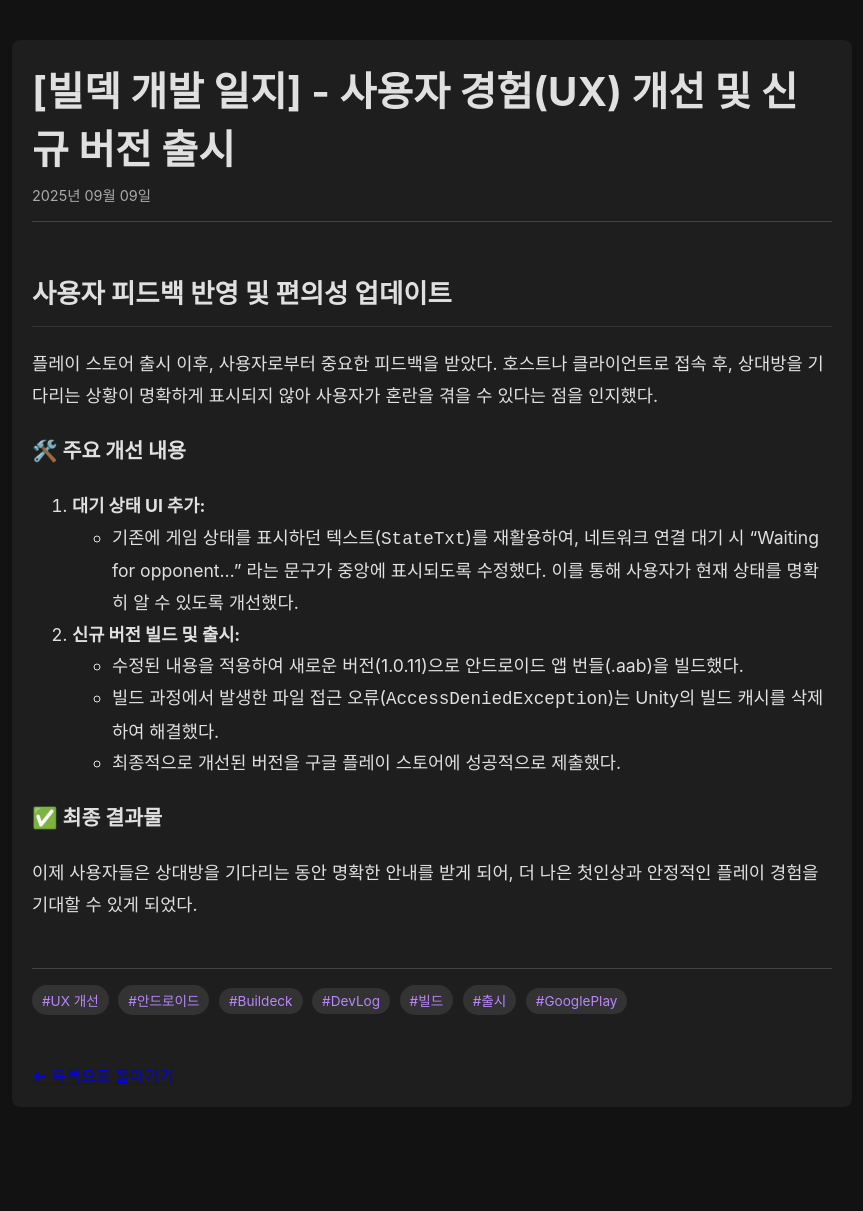
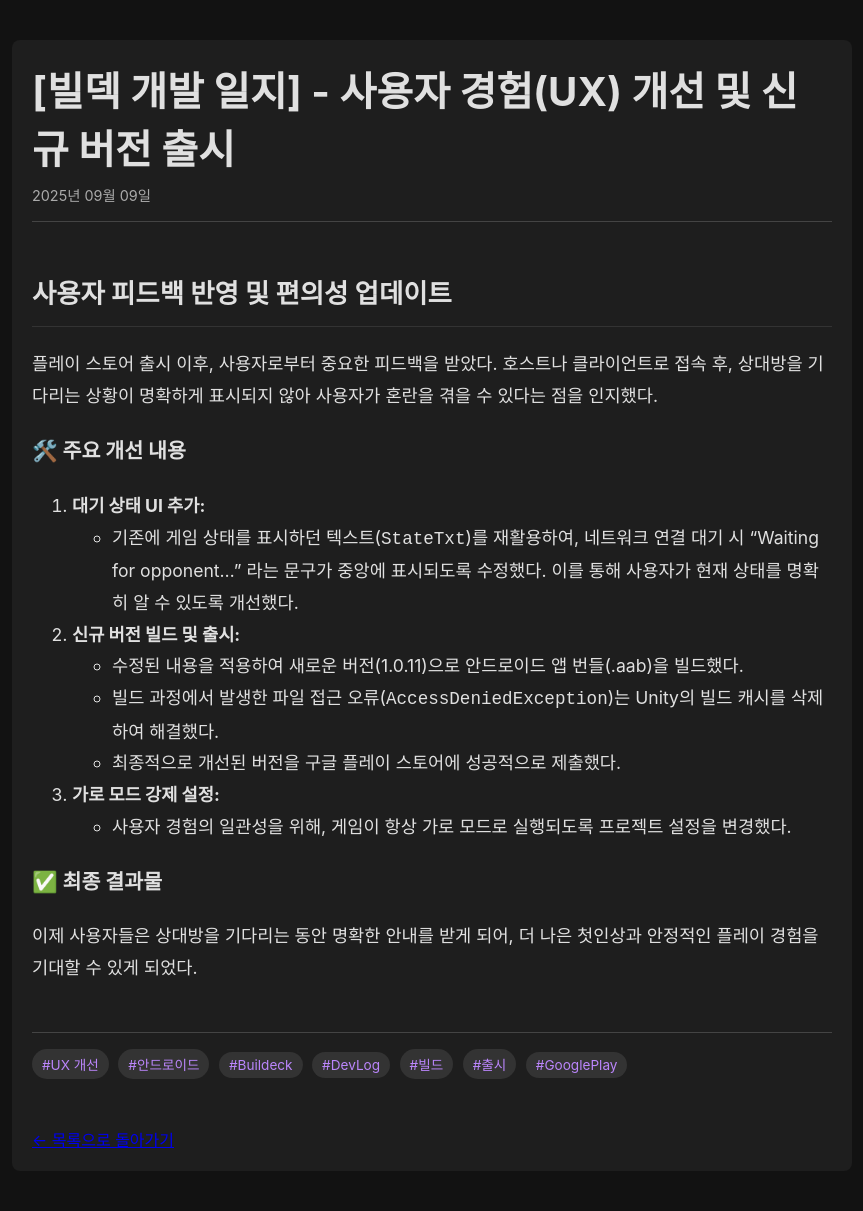
Before and after one commit to hojun313/hojun313.github.io, a Jekyll site: the page built from _posts/1. 새로운/개발 일지/2025-09-09-빌덱 개발 일지.md, in a window 1280 px wide. Shown: the whole page, without its empty margins (208-1071 px from the left). Built offline with Jekyll 4.4.1, drawn with Linux system fonts in a browser that asks for light colours; our own code applies the rules of GitHub Pages for plain Markdown files; before the commit the page ends 1147 px from its top, so only the background shows below that.

Commit message:
Update 2025-09-09-빌덱 개발 일지.md

```diff
--- a/_posts/1. 새로운/개발 일지/2025-09-09-빌덱 개발 일지.md
+++ b/_posts/1. 새로운/개발 일지/2025-09-09-빌덱 개발 일지.md
@@ -19,6 +19,9 @@ tags: [UX 개선, 안드로이드, Buildeck, DevLog, 빌드, 출시, GooglePlay]
     *   빌드 과정에서 발생한 파일 접근 오류(`AccessDeniedException`)는 Unity의 빌드 캐시를 삭제하여 해결했다.
     *   최종적으로 개선된 버전을 구글 플레이 스토어에 성공적으로 제출했다.
 
+3.  **가로 모드 강제 설정:**
+    *   사용자 경험의 일관성을 위해, 게임이 항상 가로 모드로 실행되도록 프로젝트 설정을 변경했다.
+
 ### ✅ 최종 결과물
 
 이제 사용자들은 상대방을 기다리는 동안 명확한 안내를 받게 되어, 더 나은 첫인상과 안정적인 플레이 경험을 기대할 수 있게 되었다.
```
